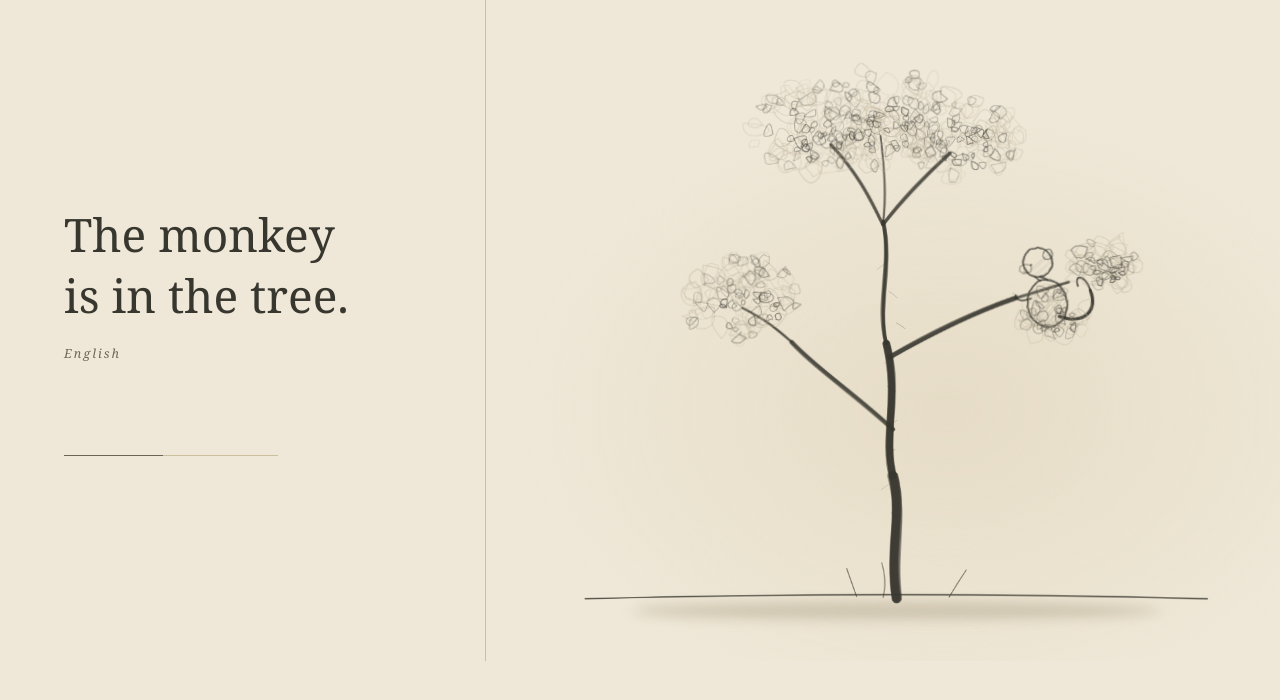
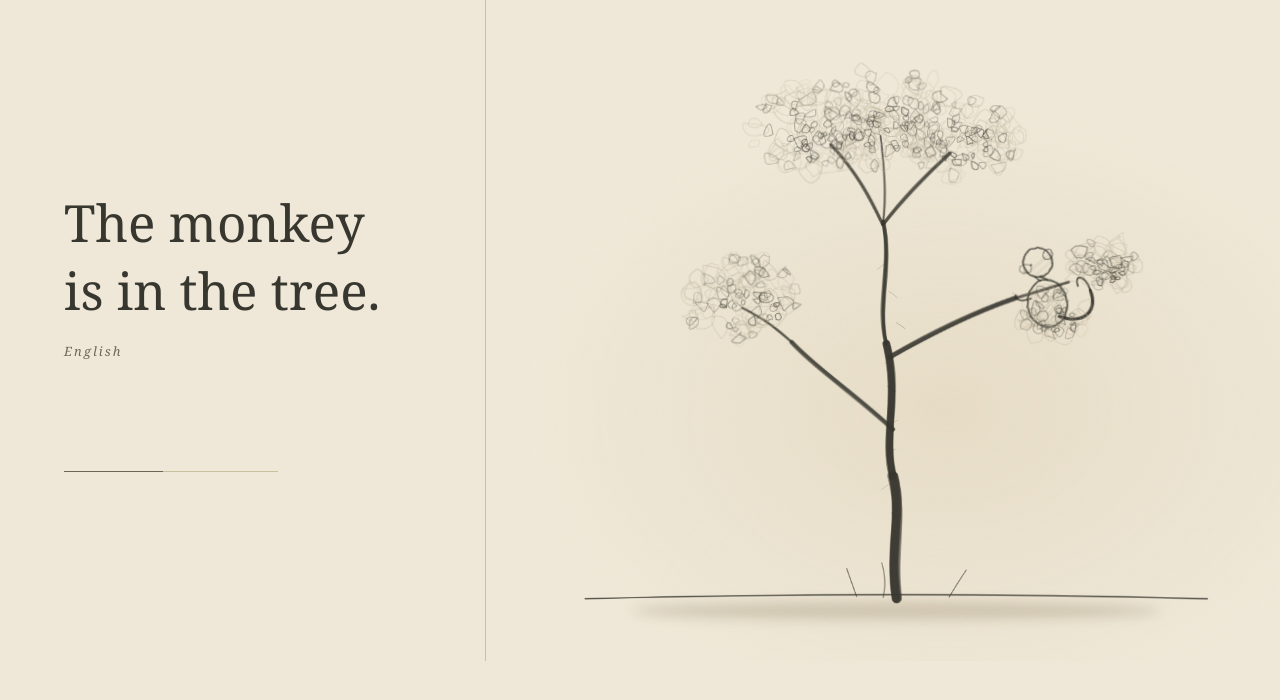
Before and after one commit to tobydoig/tobydoig.github.io, a Jekyll site: the page docs/assets/artwork/monkey-in-the-tree.html, which Jekyll copies as it is, in a window 1280 px wide. Shown: the top 700 px of the page. Built offline with Jekyll 4.4.1, drawn with Linux system fonts in a browser that asks for light colours.

Commit message:
fixed scrollbars appearing, font scaling

```diff
--- a/docs/assets/artwork/monkey-in-the-tree.html
+++ b/docs/assets/artwork/monkey-in-the-tree.html
@@ -3,10 +3,10 @@
 <head>
 <meta charset="UTF-8">
 <meta name="viewport" content="width=device-width, initial-scale=1">
-<title>Monkey in the Tree</title>
+<title>The monkey in the Tree</title>
 <link rel="stylesheet" href="https://fonts.googleapis.com/css2?family=Noto+Serif:ital,wght@0,400;0,500;1,400&display=swap">
 <style>
-  html, body{ margin:0; padding:0; color-scheme: light dark; }
+  html, body{ margin:0; padding:0; color-scheme: light dark; overflow:hidden; }
   :root{
     --paper: #efe8d8;
     --paper-2: #e6dcc6;
@@ -59,7 +59,7 @@
 
   .phrase-stage{
     position:relative;
-    min-height: clamp(9rem, 22vw, 13rem);
+    min-height: clamp(9rem, 24vw, 15rem);
   }
   .layer{
     position:absolute;
@@ -74,7 +74,7 @@
     margin:0;
     font-family: var(--font-latin);
     font-weight:400;
-    font-size: clamp(1.9rem, 3.6vw, 3.15rem);
+    font-size: clamp(1.5rem, 4vw, 4.2rem);
     line-height:1.32;
     color: var(--ink);
     text-wrap: balance;
@@ -84,7 +84,7 @@
     margin: 1.1rem 0 0;
     font-family: var(--font-latin);
     font-style: italic;
-    font-size: 0.78rem;
+    font-size: clamp(0.68rem, 1vw, 1.05rem);
     letter-spacing: 0.16em;
     color: var(--ink-soft);
   }
@@ -125,6 +125,7 @@
     position:relative;
     width:100%;
     aspect-ratio: 1200 / 1000;
+    overflow:hidden;
   }
   .art-layer{
     position:absolute;
```
Also changed, not shown: docs/_posts/2026-09-08-the-monkey-is-in-the-tree.md (+1 -1 lines).
